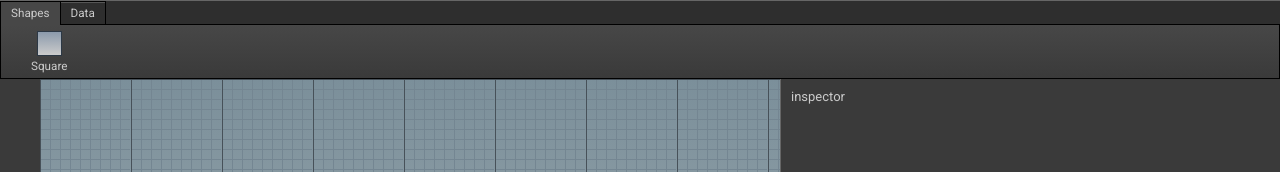
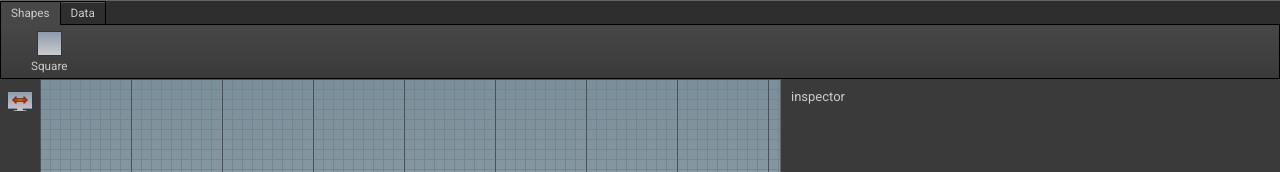
Before and after one commit to bkawk/nodeUI, a React (Create React App) app: page / in a window 1280 px wide. Shown: the top 172 px of the page. Built offline with nearby package versions, Linux system fonts and the light colour scheme.

Commit message:
full screen

```diff
--- a/src/App.tsx
+++ b/src/App.tsx
@@ -1,5 +1,6 @@
 import React, { useEffect, useRef, useState } from 'react';
 import { MainToolbar } from './components/mainToolbar';
+import { Tools } from './components/tools';
 import { Grid } from './grid';
 import gridImageBg from './images/grid.svg';
 import './scss/index.scss';
@@ -38,7 +39,9 @@ const App: React.FC = () => {
         <MainToolbar grid={grid} />
       </div>
       <div className='container--center'>
-        <div className='container--tools'></div>
+        <div className='container--tools'>
+          <Tools grid={grid}/>
+        </div>
         <div className='container--canvas'>
           <img src={gridImageBg} id='gridImageBg' alt='grid' className='hidden'/>
           <canvas
--- /dev/null
+++ b/src/components/tools.tsx
@@ -0,0 +1,43 @@
+import React, { useState } from 'react';
+import { Grid } from '../grid';
+import fullScreen from '../images/full-screen.svg';
+
+interface PropsInterface {
+  grid: Grid;
+}
+
+const Tools: React.FC<PropsInterface> = (props: PropsInterface) => {
+  const { grid } = props;
+
+  const [state, setState] = useState({
+    fullScreen: false,
+  });
+
+  const goFullScreen = () => {
+    setState((prev) => ({
+      ...prev,
+      fullScreen: !state.fullScreen,
+    }));
+    const elem = document.documentElement;
+
+    if (elem.requestFullscreen && !state.fullScreen) {
+      elem.requestFullscreen();
+    }
+    if (document.exitFullscreen && state.fullScreen) {
+      document.exitFullscreen();
+    }
+  };
+
+  return (
+    <div className='tools'>
+      <img
+        src={fullScreen}
+        alt='full screen'
+        className='tools--full-screen'
+        onClick={goFullScreen}
+      />
+    </div>
+  );
+};
+
+export { Tools };
--- a/src/scss/components.scss
+++ b/src/scss/components.scss
@@ -1 +1,2 @@
 @import './components/mainToolbar.scss';
+@import './components/tools.scss';
--- /dev/null
+++ b/src/scss/components/tools.scss
@@ -0,0 +1,5 @@
+.tools {
+    padding: 7px;
+    padding-top: 12px;
+    cursor: pointer;
+}
```
Also changed, not shown: src/images/full-screen.svg (added), 1 other file (tests, documents, lock files or other folders).
